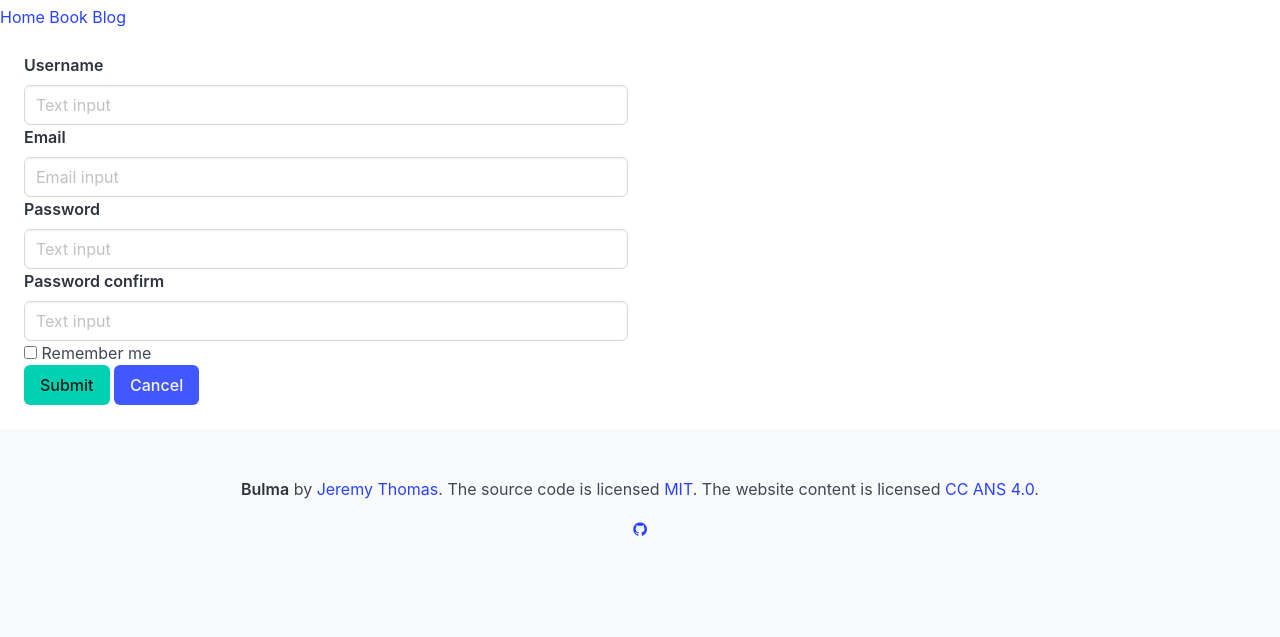
After one commit to Rand01ph/meepo, a Python web app: template templates/register.html in a window 1280 px wide. The commit adds this page. Shown: the part 325-962 px from the top of the page. Run offline with Jinja, Linux system fonts and the light colour scheme; the template is opened without the code that fills it, so the values that code supplies are empty; some libraries are stand-ins or nearby versions.

Commit message:
add register html

```diff
--- a/main.py
+++ b/main.py
@@ -2,6 +2,7 @@
 # coding=utf-8
 # author: Rand01ph
 
+import json
 import logging; logging.basicConfig(level=logging.INFO)
 import asyncio, os
 
@@ -48,6 +49,7 @@ async def response_factory(app, handler):
         if isinstance(r, dict):
             template = r.get('__template__')
             if template is None:
+                print ("3333333333333")
                 resp = web.Response(body=json.dumps(r, ensure_ascii=False, default=lambda o: o.__dict__).encode('utf-8'))
                 resp.content_type = 'application/json;charset=utf-8'
                 return resp
@@ -83,7 +85,8 @@ def datetime_filter(t):
 async def init(loop):
     await orm.create_pool(loop=loop, host='127.0.0.1', port=3306, user='www-data', password='WWW-data-123', db='meepo')
     app = web.Application(loop=loop, middlewares=[
-        logger_factory
+        logger_factory,
+        response_factory
     ])
     aiohttp_jinja2.setup(app,
                          loader=jinja2.FileSystemLoader('templates'))
--- a/meepo/core.py
+++ b/meepo/core.py
@@ -46,6 +46,7 @@ class RequestHandler(object):
     async def __call__(self, request):
         kw = None
         func_items = self._params.items()
+        print (func_items)
         func_args = [name for name, param in func_items]
         positional_or_keyword_args = [name for name, param in func_items
                                       if param.kind == param.POSITIONAL_OR_KEYWORD]
@@ -83,6 +84,7 @@ class RequestHandler(object):
                         kw[k] = v[0]
         if kw is None:
             kw = dict(**request.match_info)
+            print (kw)
         else:
             if not any_args:
                 copy = dict()
@@ -94,6 +96,7 @@ class RequestHandler(object):
                 if k in kw:
                     print("Duplicate arg name in named arg and kw args: %s" % k)
                 kw[k] = v
+        print (positional_or_keyword_args)
         if 'request' == positional_or_keyword_args[-1]:
             kw['request'] = request
         if required_kw_args:
--- a/templates/blogs.html
+++ b/templates/blogs.html
@@ -8,7 +8,7 @@
 <section class="section">
     <div class="container">
         <h2><a href="/blog/{{blog.id}}">{{blog.name}}</a></h2>
-        <p>{{blog.created_at|datetime}}</p>
+        <p>{{blog.created_at}}</p>
         <p>{{blog.summary}}</p>
         <p><a href="/blog/{{blog.id}}">继续阅读</a></p>
     </div>
--- /dev/null
+++ b/templates/register.html
@@ -0,0 +1,38 @@
+{% extends 'base.html' %}
+
+{% block title %}Register{% endblock %}
+
+{% block content %}
+
+<div class="column">
+    <div class="column is-half">
+        <label class="label">Username</label>
+        <p class="control has-icon has-icon-right">
+            <input class="input" type="text" placeholder="Text input">
+        </p>
+        <label class="label">Email</label>
+        <p class="control has-icon has-icon-right">
+            <input class="input" type="text" placeholder="Email input">
+        </p>
+        <label class="label">Password</label>
+        <p class="control">
+            <input class="input" type="password" placeholder="Text input">
+        </p>
+        <label class="label">Password confirm</label>
+        <p class="control">
+            <input class="input" type="password" placeholder="Text input">
+        </p>
+        <p class="control">
+            <label class="checkbox">
+                <input type="checkbox">
+                Remember me
+            </label>
+        </p>
+        <p class="control">
+            <button class="button is-primary">Submit</button>
+            <button class="button is-link">Cancel</button>
+        </p>
+    </div>
+</div>
+
+{% endblock %}
```
Also changed, not shown: handlers.py (+44 -0 lines).
